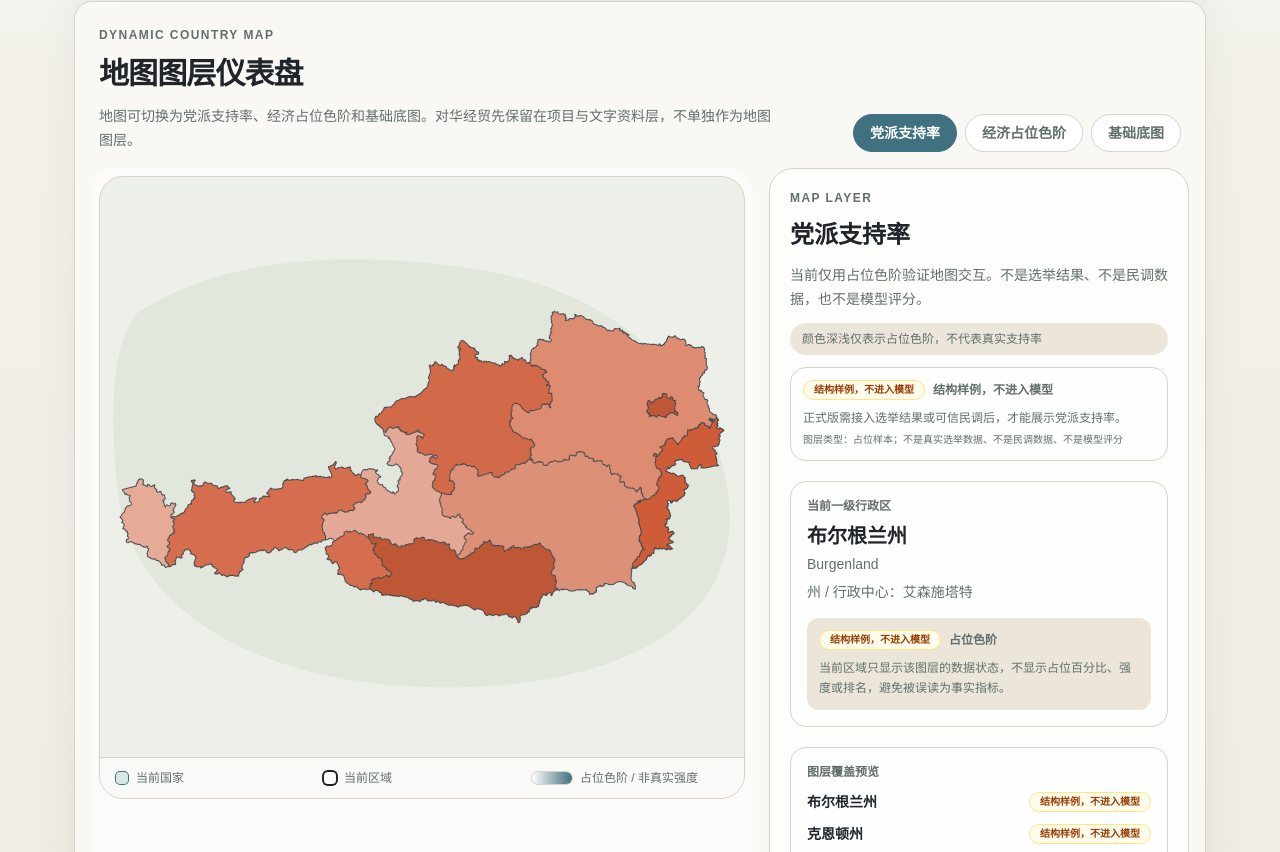
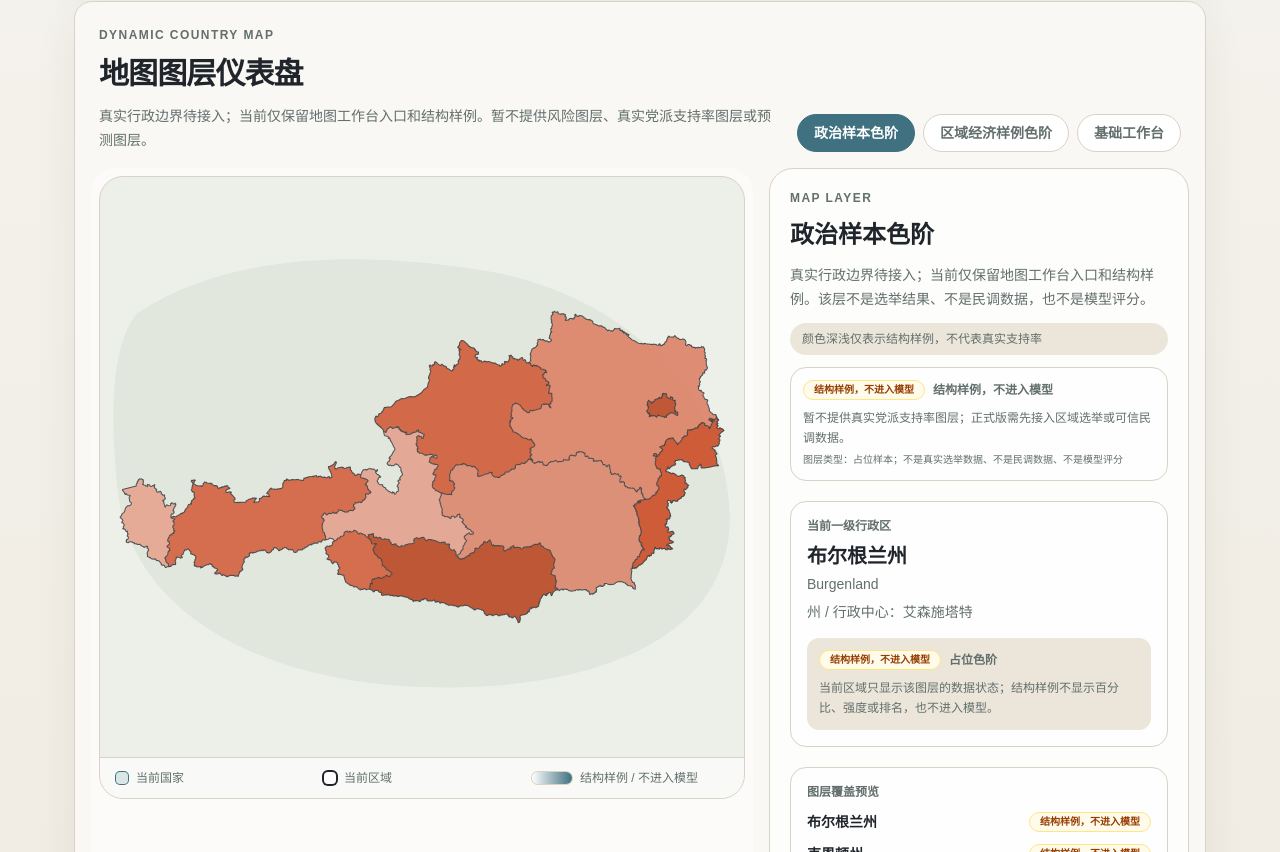
Before and after one commit to hui-sallai/central-europe-political-atlas, a Next.js app: page /countries/austria in a window 1280 px wide. Shown: the part 1448-2300 px from the top of the page. Built offline with nearby package versions, Linux system fonts and the light colour scheme.

Commit message:
Clarify map layer data boundaries

```diff
--- a/src/app/map/page.tsx
+++ b/src/app/map/page.tsx
@@ -6,7 +6,7 @@ export default function MapPage() {
       <p className="eyebrow">Interactive Map</p>
       <h1 className="mt-4 text-4xl font-semibold tracking-[-0.03em]">V4 交互地图</h1>
       <p className="mt-4 max-w-2xl text-[var(--muted)]">
-        这个页面保留为独立地图入口；首页已经是主交互页。侧边栏可在当前国家档案和新闻周报之间切换。
+        真实行政边界待接入；当前仅保留地图工作台入口和结构样例。暂不提供风险图层、真实党派支持率图层或预测图层。
       </p>
 
       <div className="mt-8">
--- a/src/components/Adm1BoundaryMap.tsx
+++ b/src/components/Adm1BoundaryMap.tsx
@@ -321,7 +321,7 @@ export function Adm1BoundaryMap({
             <DataStatusBadge status="pending" />
           </div>
           <p className="mt-3 max-w-xl text-sm leading-6 text-[var(--muted)]">
-            该国已经进入十国范围和国家详情页；真实 ADM1 GeoJSON 尚未接入。下一步可批量下载 geoBoundaries ADM1 或采用各国官方边界源。
+            真实行政边界待接入；当前仅保留地图工作台入口和结构样例。
           </p>
         </div>
         <div className="mt-6 grid max-h-[260px] gap-2 overflow-auto sm:grid-cols-2 lg:grid-cols-3">
@@ -347,7 +347,7 @@ export function Adm1BoundaryMap({
   if (!project) {
     return (
       <div className={`flex items-center justify-center rounded-[24px] border border-[var(--line)] bg-[#edf0e8] p-8 text-sm text-[var(--muted)] ${compact ? "h-full min-h-0" : "min-h-[360px]"}`}>
-        正在加载真实行政边界...
+        真实行政边界待接入；当前仅保留地图工作台入口和结构样例。
       </div>
     );
   }
@@ -357,7 +357,7 @@ export function Adm1BoundaryMap({
       <svg
         viewBox={`0 0 ${viewBox.width} ${viewBox.height}`}
         role="img"
-        aria-label="V4 一级行政区真实边界地图"
+        aria-label="地图工作台结构样例"
         className={`w-full ${compact ? "home-map-svg min-h-0 flex-1" : "h-full min-h-[580px]"}`}
       >
         <rect width={viewBox.width} height={viewBox.height} fill="#edf0e8" />
@@ -517,7 +517,12 @@ export function Adm1BoundaryMap({
           );
         })}
       </svg>
-      <div className={`${compact ? "hidden" : "grid"} gap-3 border-t border-[var(--line)] bg-white/70 px-4 py-3 text-xs text-[var(--muted)] sm:grid-cols-3`}>
+      {compact ? (
+        <div className="border-t border-[var(--line)] bg-white/70 px-3 py-2 text-[10px] font-semibold leading-4 text-[var(--muted)]">
+          真实行政边界待接入；当前仅保留地图工作台入口和结构样例。
+        </div>
+      ) : (
+        <div className="grid gap-3 border-t border-[var(--line)] bg-white/70 px-4 py-3 text-xs text-[var(--muted)] sm:grid-cols-3">
           <span className="flex items-center gap-2">
             <span className="h-3 w-3 rounded-sm bg-[var(--accent-soft)] ring-1 ring-[var(--accent)]" />
             当前国家
@@ -528,9 +533,10 @@ export function Adm1BoundaryMap({
           </span>
           <span className="flex items-center gap-2">
             <span className="h-3 w-10 rounded-full bg-gradient-to-r from-white to-[var(--accent)] ring-1 ring-[var(--line)]" />
-          占位色阶 / 非真实强度
+            结构样例 / 不进入模型
           </span>
         </div>
+      )}
     </div>
   );
 }
--- a/src/components/CountryDetailModeTabs.tsx
+++ b/src/components/CountryDetailModeTabs.tsx
@@ -19,7 +19,7 @@ const detailModes: { id: DetailMode; label: string; description: string }[] = [
   {
     id: "map",
     label: "地图层级",
-    description: "默认视图：切换党派支持率、经济占位色阶和基础底图。",
+    description: "默认视图：真实行政边界待接入；当前仅保留地图工作台入口和结构样例。",
   },
   {
     id: "reading",
--- a/src/components/CountryMapWorkbench.tsx
+++ b/src/components/CountryMapWorkbench.tsx
@@ -122,7 +122,7 @@ export function CountryMapWorkbench({ country }: CountryMapWorkbenchProps) {
           <p className="eyebrow">Dynamic Country Map</p>
           <h2 className="mt-3 text-3xl font-semibold tracking-[-0.03em]">地图图层仪表盘</h2>
           <p className="mt-3 max-w-2xl text-sm leading-6 text-[var(--muted)]">
-            地图可切换为党派支持率、经济占位色阶和基础底图。对华经贸先保留在项目与文字资料层，不单独作为地图图层。
+            真实行政边界待接入；当前仅保留地图工作台入口和结构样例。暂不提供风险图层、真实党派支持率图层或预测图层。
           </p>
         </div>
         <div className="flex flex-wrap gap-2">
@@ -187,7 +187,7 @@ export function CountryMapWorkbench({ country }: CountryMapWorkbenchProps) {
                     <span className="text-xs font-semibold text-[var(--muted)]">{selectedRegionDatum.displayValue}</span>
                   </div>
                   <p className="mt-2 text-xs leading-5 text-[var(--muted)]">
-                    当前区域只显示该图层的数据状态，不显示占位百分比、强度或排名，避免被误读为事实指标。
+                    当前区域只显示该图层的数据状态；结构样例不显示百分比、强度或排名，也不进入模型。
                   </p>
                 </div>
               ) : null}
@@ -222,7 +222,7 @@ export function CountryMapWorkbench({ country }: CountryMapWorkbenchProps) {
               <p className="text-xs font-semibold text-[var(--muted)]">当前一级区</p>
               <p className="mt-1 text-sm font-semibold">{selectedRegion?.nameZh ?? country.nameZh}</p>
               <p className="mt-2 text-xs leading-5 text-[var(--muted)]">
-                下一步将在这里加载该一级行政区下的真实二级行政区列表与边界，而不是继续使用 A/B/C/D 样本。
+                真实行政边界待接入；当前仅保留该一级行政区下钻入口和字段结构，不使用 A/B/C/D 样本。
               </p>
             </div>
 
--- a/src/components/DataLayerOverview.tsx
+++ b/src/components/DataLayerOverview.tsx
@@ -130,7 +130,7 @@ export function DataLayerOverview({ countrySlug, compact = false, title = "数
       title: "地图与区域层",
       value: `${regionCount} 个一级区域`,
       status: "sample" as const,
-      description: "ADM1 边界用于地图承接；党派、区域经济和二级行政区细节仍为待接入或结构样例。",
+      description: "真实行政边界待接入；当前仅保留地图工作台入口和结构样例。",
       href: country ? `/countries/${country.slug}` : "/map",
     },
   ];
--- a/src/lib/dataStatus.ts
+++ b/src/lib/dataStatus.ts
@@ -1,7 +1,7 @@
 export const dataStatusItems = [
   {
-    title: "真实边界",
-    body: "V4 一级行政区边界已接入 geoBoundaries ADM1 简化 GeoJSON；匈牙利 Budapest 暂以补充点位处理。",
+    title: "地图边界待接入",
+    body: "真实行政边界待接入；当前仅保留地图工作台入口和结构样例。",
   },
   {
     title: "基础宏观指标",
@@ -9,7 +9,7 @@ export const dataStatusItems = [
   },
   {
     title: "图层状态",
-    body: "党派支持率与经济强度目前仅使用占位色阶验证交互，属于结构样例，不是真实选举数据、民调数据或模型评分，也不进入模型。",
+    body: "政治样本色阶与区域经济样例色阶只用于验证地图工作台结构，不是真实选举数据、民调数据、区域经济数据或模型评分，也不进入模型。",
   },
   {
     title: "二级行政区",
--- a/src/lib/mapLayerData.ts
+++ b/src/lib/mapLayerData.ts
@@ -22,30 +22,30 @@ export type RegionLayerDatum = {
 export const mapLayerOptions: LayerOption[] = [
   {
     id: "party",
-    label: "党派支持率",
-    description: "当前仅用占位色阶验证地图交互。不是选举结果、不是民调数据，也不是模型评分。",
-    legend: "颜色深浅仅表示占位色阶，不代表真实支持率",
+    label: "政治样本色阶",
+    description: "真实行政边界待接入；当前仅保留地图工作台入口和结构样例。该层不是选举结果、不是民调数据，也不是模型评分。",
+    legend: "颜色深浅仅表示结构样例，不代表真实支持率",
     dataStatus: "结构样例，不进入模型",
     statusKind: "sample",
-    statusNote: "正式版需接入选举结果或可信民调后，才能展示党派支持率。",
+    statusNote: "暂不提供真实党派支持率图层；正式版需先接入区域选举或可信民调数据。",
   },
   {
     id: "economy",
-    label: "经济占位色阶",
-    description: "当前仅用占位色阶验证地图交互。不是区域 GDP、就业或产业结构数据。",
-    legend: "颜色深浅仅表示占位色阶，不代表真实区域经济指标",
+    label: "区域经济样例色阶",
+    description: "真实行政边界待接入；当前仅保留地图工作台入口和结构样例。该层不是区域 GDP、就业或产业结构数据。",
+    legend: "颜色深浅仅表示结构样例，不代表真实区域经济指标",
     dataStatus: "结构样例，不进入模型",
     statusKind: "sample",
     statusNote: "正式版需接入各国统计部门区域经济数据后，才能展示区域经济差异。",
   },
   {
     id: "baseline",
-    label: "基础底图",
-    description: "只显示一级行政区边界和当前选择，不叠加分析评分。",
-    legend: "用于阅读行政区结构",
-    dataStatus: "真实 ADM1 边界，来自 geoBoundaries；部分地区仍需核验",
-    statusKind: "manual",
-    statusNote: "边界数据来自公开边界源，仍需与各国官方边界口径复核。",
+    label: "基础工作台",
+    description: "真实行政边界待接入；当前仅保留地图工作台入口和结构样例，不叠加分析评分。",
+    legend: "用于保留地图工作台入口",
+    dataStatus: "待接入",
+    statusKind: "pending",
+    statusNote: "ADM1/ADM2 边界、区域经济、区域选举和区域对华项目数据尚未形成正式口径。",
   },
 ];
 
```
Lines whose indentation alone changed are shown as unchanged.
